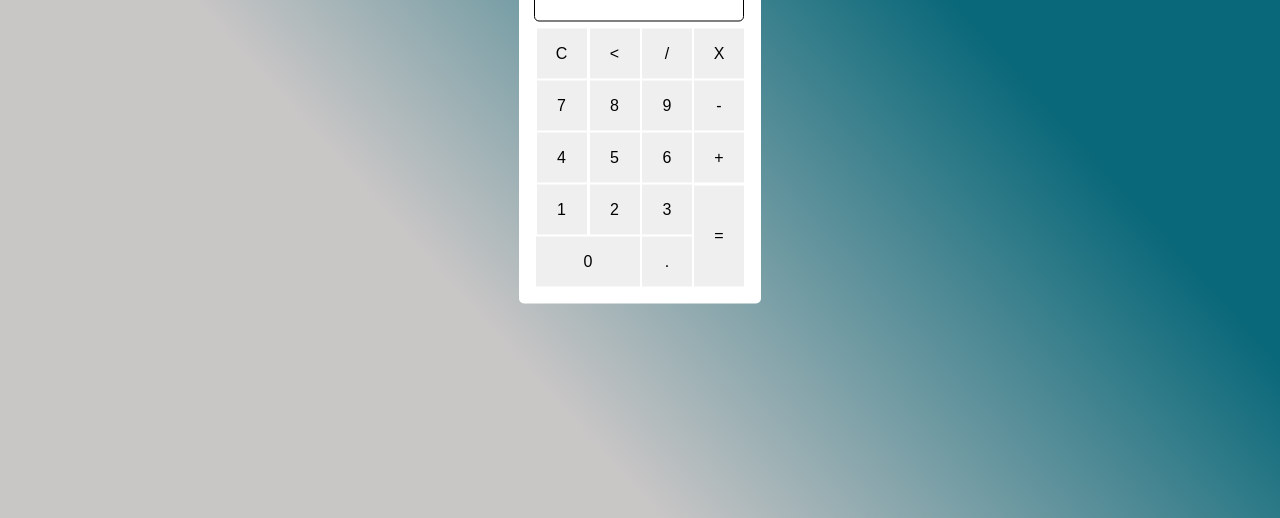
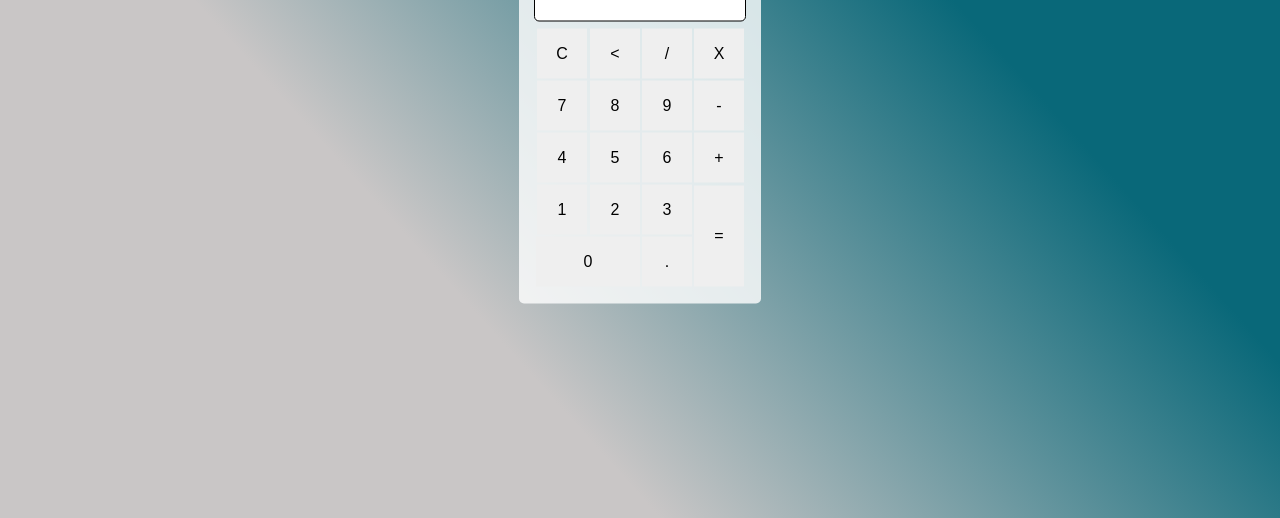
Before and after one commit to miguelsouuza/Calculadora, a plain HTML site: page index.html in a window 1280 px wide. Shown: the part 282-800 px from the top of the page. Drawn offline with Linux system fonts and the light colour scheme.

Commit message:
alterações no css do resultado

```diff
--- a/style/style.css
+++ b/style/style.css
@@ -12,25 +12,26 @@
 }
 .calculadora{
     position: absolute;
-    background: #ffff;
-    color: black;
+    background: rgba(255, 255, 255,0.8);
+    color: #000000;
     top: 50%;
     left: 50%;
     transform: translate(-50%,-50%);
     border-radius: 5px;
+    text-align: right;
     padding: 15px;
 }
 .calculadora>h1{
     text-align: center;
 }
-.calculadora>p{
-    height: 30px;
-    border: 0.5px black solid;
+#resultado{
+    border: 0.5px #000000 solid;
     border-radius: 5px 5px;
-    width: 98%;
     background-color: #fff;
+    color: #000000;
     margin-top: 5px;
     margin-bottom: 5px;
+    padding: 15px;
 }
 .botao{
     width:50px;
```
